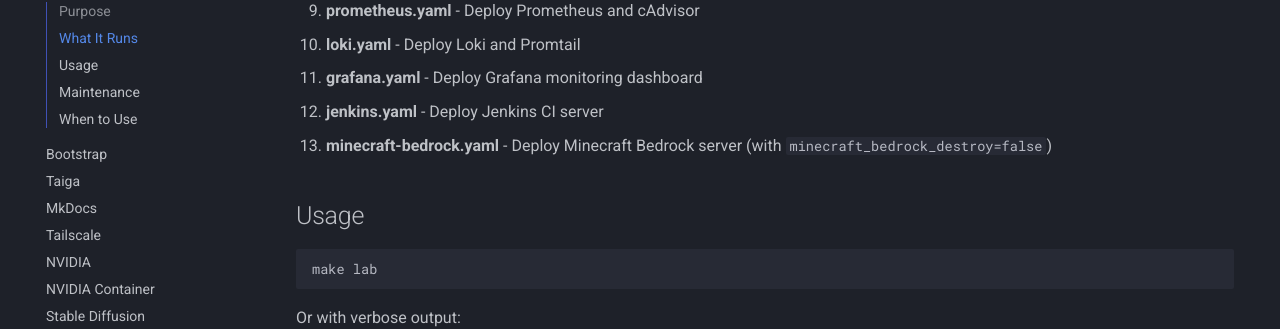
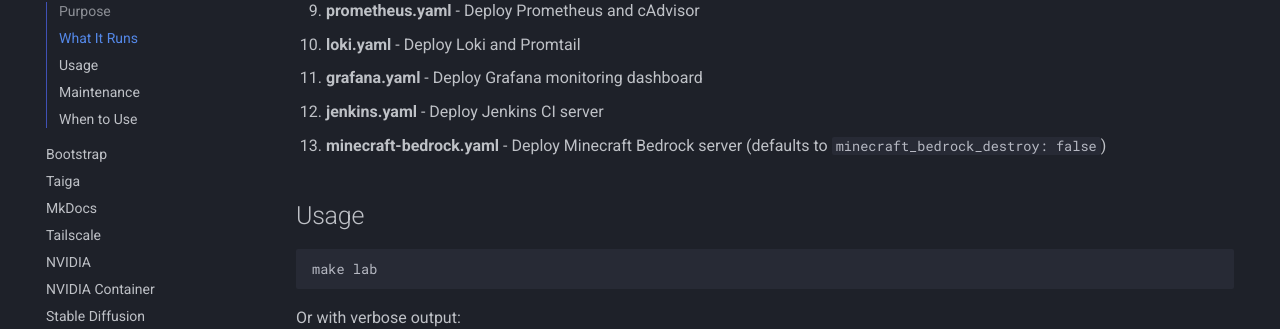
Before and after one commit to bmcivor/vertex-studio, an MkDocs documentation site: the page built from docs/playbooks/lab.md, in a window 1280 px wide and 900 px high, scrolled down 633 px. Shown: the part 124-453 px from the top of the window. Built offline with MkDocs 1.6.1 and Material for MkDocs 9.7.7, drawn with Linux system fonts in a browser that asks for light colours.

```diff
--- a/docs/playbooks/lab.md
+++ b/docs/playbooks/lab.md
@@ -20,7 +20,7 @@ Provides a single entry point to deploy all platform components in the correct o
 10. **loki.yaml** - Deploy Loki and Promtail
 11. **grafana.yaml** - Deploy Grafana monitoring dashboard
 12. **jenkins.yaml** - Deploy Jenkins CI server
-13. **minecraft-bedrock.yaml** - Deploy Minecraft Bedrock server (with `minecraft_bedrock_destroy=false`)
+13. **minecraft-bedrock.yaml** - Deploy Minecraft Bedrock server (defaults to `minecraft_bedrock_destroy: false`)
 
 ## Usage
 
```
Also changed, not shown: 1 other file.
